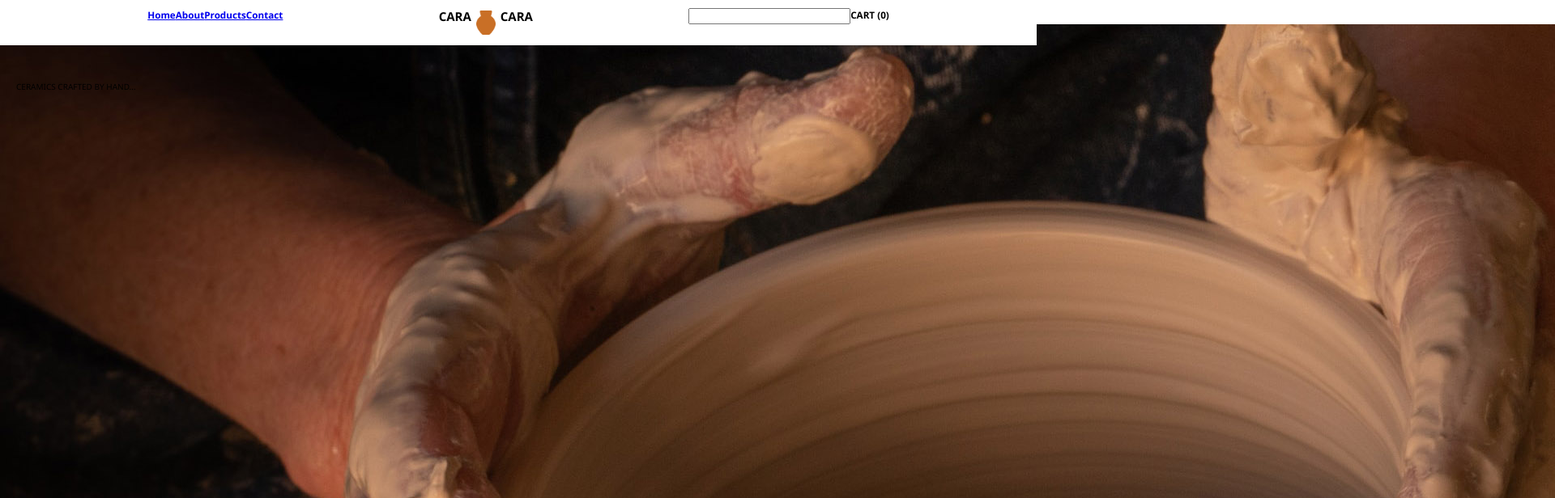
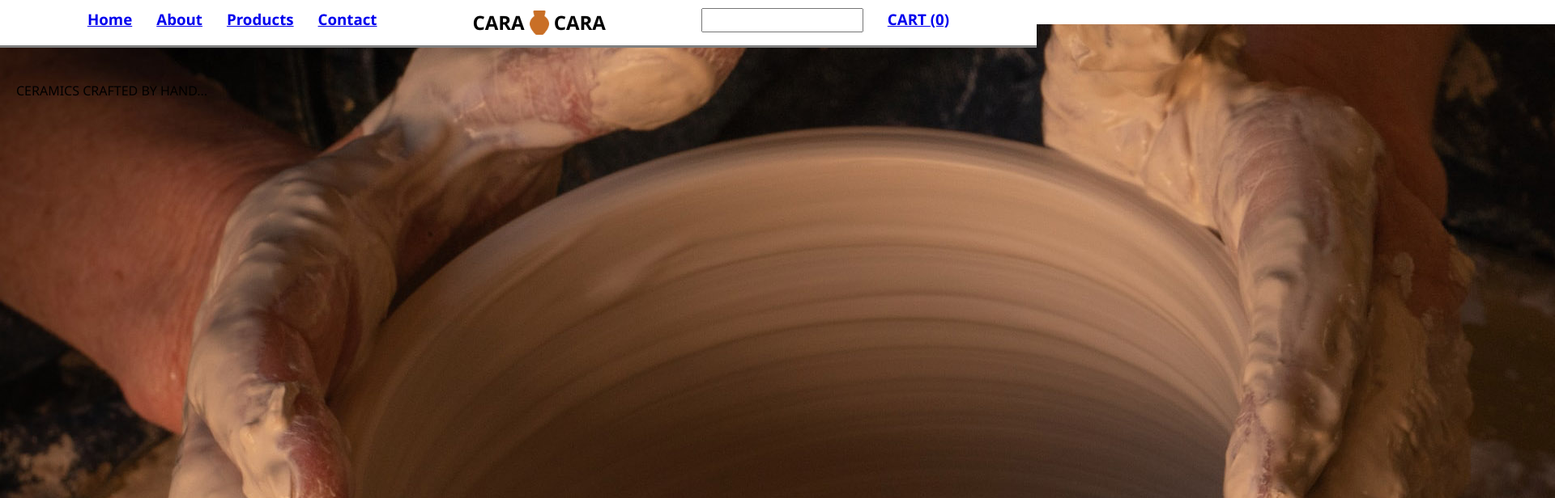
Before and after one commit to xaivntaajher/eCommerce_Website, a plain HTML site: page index.html in a window 1280 px wide. Shown: the top 616 px of the page at 81% size, 1920 px wide, since content can reach past the window. Drawn offline with Linux system fonts and the light colour scheme.

Commit message:
created grid to help organize product containers

```diff
--- a/index.html
+++ b/index.html
@@ -12,8 +12,8 @@
             <header>
                 <div class="container-header">
                     <nav>
-                        <div class="container-5">
-                            <div class="container-3">
+                        <div class="container-7">
+                            <div class="container-6">
                                 <h3>
                                     <a href="#Home">Home</a>
                                 </h3>
@@ -32,9 +32,9 @@
                                 <img src="assets\icons8-pottery-96.png" alt="pottery-header" class="logo">
                                 <span><h2>CARA</h2></span>
                             </div>
-                            <div class="container-3">
-                                <input type="text" src="assets\1200px-Google_Magnifying_Glass.svg.png" alt="search" style="width: 200px;height: 20px;">
-                                <h3>CART (0)</h3>
+                            <div class="container-6">
+                                <input type="text" src="assets\1200px-Google_Magnifying_Glass.svg.png" alt="search" style="width: 200px;height: 30px;">
+                                <a href="#"><h3>CART (0)</h3></a>
                             </div>
                         </div>
                     </nav>
@@ -80,7 +80,7 @@
         <section>
             <h1 id="Products">OUR PRODUCTS</h1>
             <div class="flex-container">
-                <div class="all-product-container">
+                <div class="grid">
                     <div>
                         <div class="product-container">
                             <a href="#"><img src="assets\tom-crew-7HuTGlUfQSo-unsplash.jpg" alt="moudo bowls" class="product-img"></a>
--- a/styles.css
+++ b/styles.css
@@ -15,11 +15,14 @@ body{
     font-family: 'Segoe UI';
     background-color: #FFFFFF;
     letter-spacing: 50;
+    font-size: 16px;
+    line-height: 1.5;
 }
 
 h1 {
     border-bottom: 3px solid black;
     width: 800px;
+    margin-left: 150px;
 }
 
 footer {
@@ -99,11 +102,15 @@ nav {
 }
 
 .head-img {
-    object-fit: cover;
+    width: 2000px;
+    object-fit: none;
 }
 
 .container-about {
     display: flex;
+    margin-left: 150px;
+    margin-right: 150px;
+    justify-content: center;
 }
 
 .container-about-1 {
@@ -145,3 +152,32 @@ nav {
     display: grid;
     place-items: center;
 }
+
+.container-6 {
+    display: flex;
+    justify-content: space-around;
+    padding: 10px;
+    gap: 30px;
+    text-decoration: none;
+}
+
+nav {
+    border-bottom: 3px solid gray;
+}
+
+.container-7 {
+    display: flex;
+    justify-content: space-evenly;
+}
+
+.grid {
+    display: grid;
+    grid-template-areas:
+    "top top top"
+    "mid mid mid"
+    "bot bot bot";
+    align-items: center;
+    gap: 50px;
+    padding: 50px;
+    justify-items: center;
+}
```
